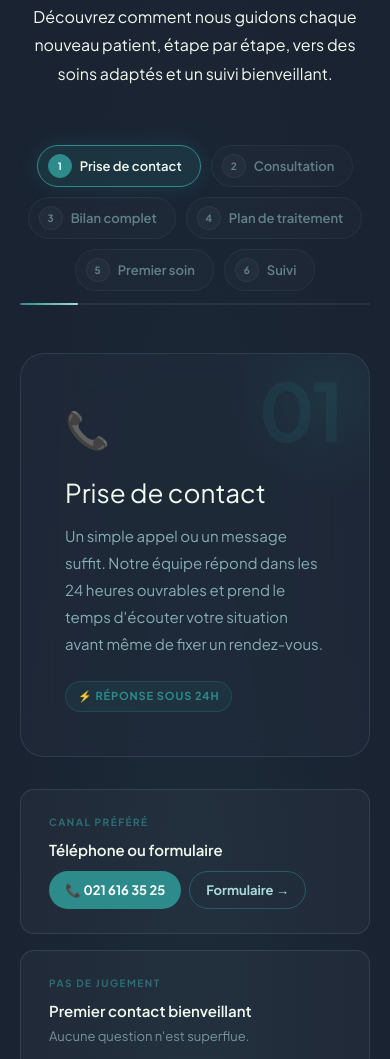
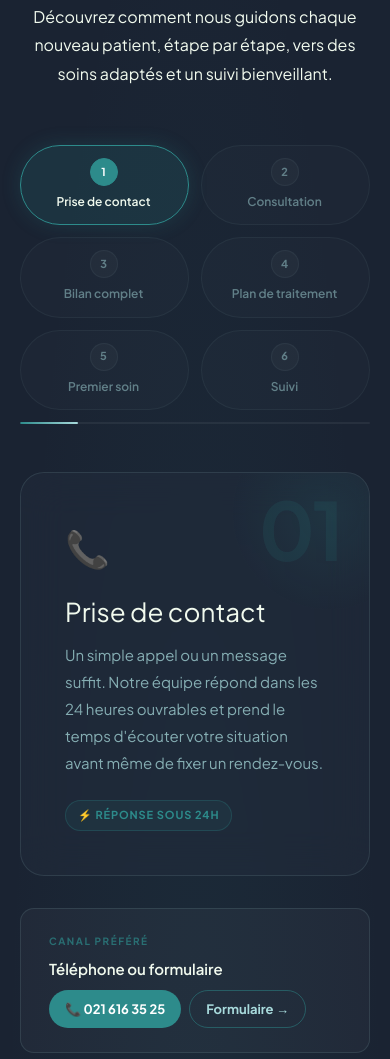
Before and after one commit to BrodieMartins/cab-dent-sofia-gkrizioti, a website with bundled scripts: page index.html in a window 390 px wide. Shown: the part 2260-3319 px from the top of the page. Built offline with nearby package versions, Linux system fonts and the light colour scheme; some packages are replaced by stand-ins of ours.

Commit message:
Update footer year to 2026 and improve mobile stepper layout
- Change copyright year from 2025 to 2026
- Add responsive 2-column grid layout for stepper buttons on mobile (≤640px)
- Enhance button styling with centered text, improved spacing, and larger touch targets
- Better visual hierarchy and alignment on mobile devices

```diff
--- a/index.html
+++ b/index.html
@@ -887,6 +887,32 @@
       background: var(--teal);
       border-color: var(--teal);
       color: #FFF;
+    }
+    /* Mobile optimization for stepper chips */
+    @media (max-width: 640px) {
+      .stepper-chips {
+        display: grid;
+        grid-template-columns: 1fr 1fr;
+        gap: 12px;
+        margin-bottom: 48px;
+        justify-items: stretch;
+      }
+      .stepper-chip {
+        padding: 12px 14px 12px 12px;
+        font-size: 12px;
+        justify-content: center;
+        flex-direction: column;
+        align-items: center;
+        text-align: center;
+        gap: 6px;
+        min-height: 80px;
+        display: flex;
+      }
+      .chip-num {
+        width: 28px;
+        height: 28px;
+        font-size: 11px;
+      }
     }
     /* Progress bar under chips */
     .stepper-progress {
@@ -2285,7 +2311,7 @@
         </a>
         <div class="footer-copy">
           <p>Bd de Grancy 19, 1006 Lausanne &nbsp;·&nbsp; <a href="tel:0216163525">021 616 35 25</a></p>
-          <p>&copy; 2025 Cabinet Dentaire Dr. Gkrizioti Sofia. Tous droits réservés.</p>
+          <p>&copy; 2026 Cabinet Dentaire Dr. Gkrizioti Sofia. Tous droits réservés.</p>
         </div>
       </div>
     </div>
```
